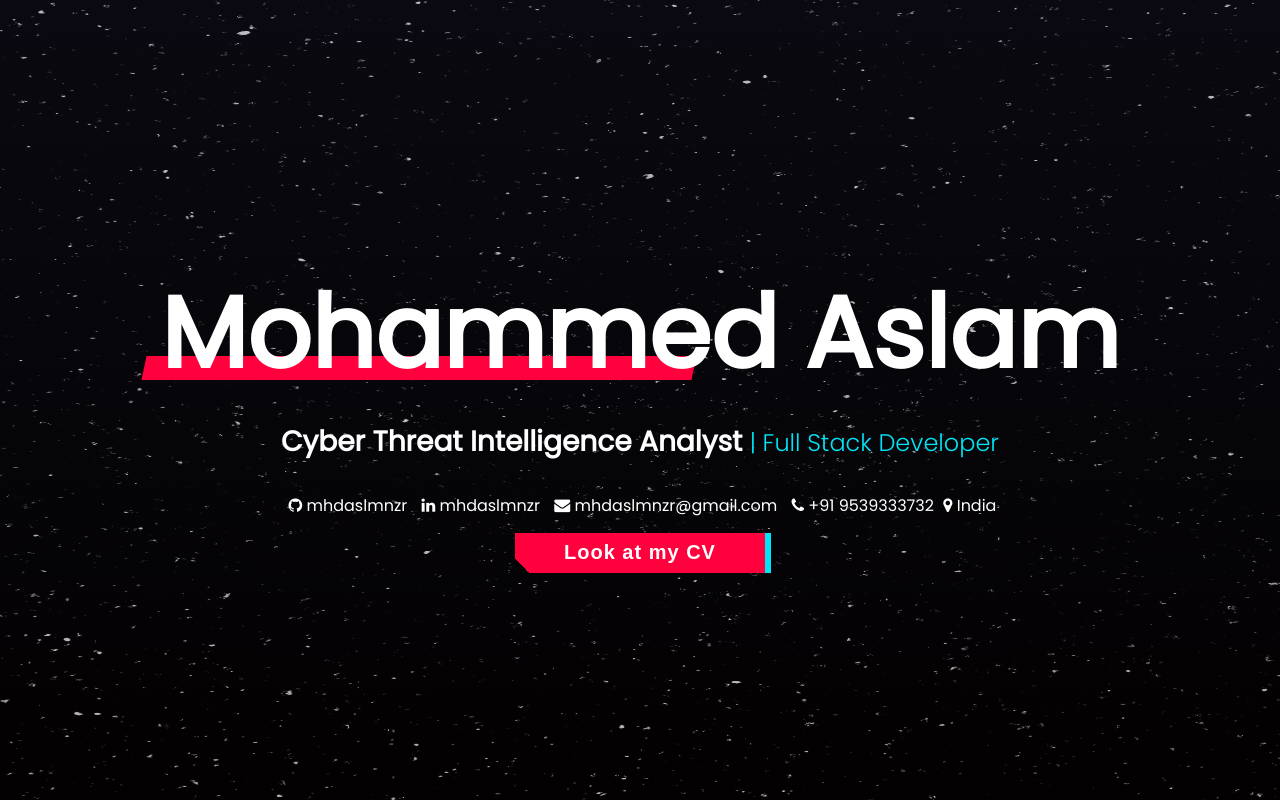
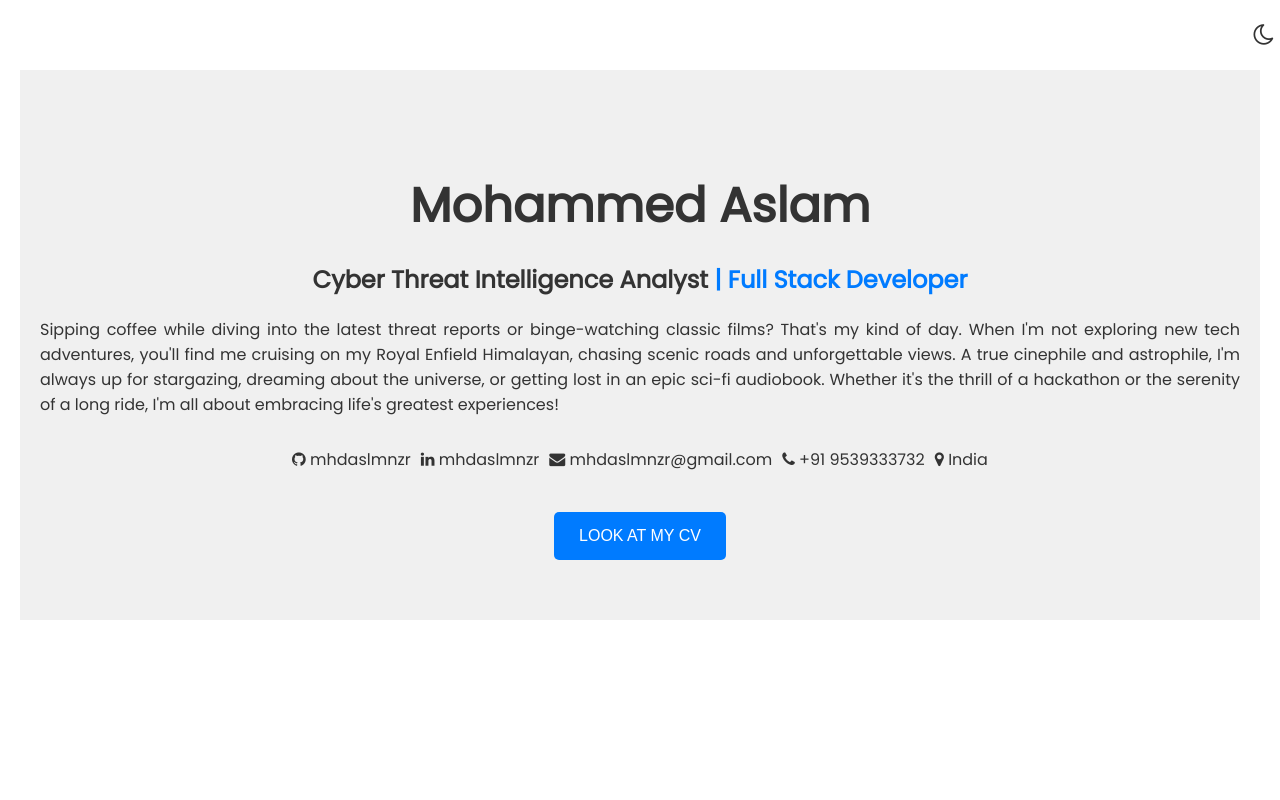
Before and after one commit to mhdaslmnzr/mhdaslmnzr.github.io, a plain HTML site: page index.html in a window 1280 px wide. Drawn offline with Linux system fonts and the light colour scheme.

Commit message:
theme change

```diff
--- a/css/styles.css
+++ b/css/styles.css
@@ -1,205 +1,152 @@
-*{
-    margin: 0;
-    padding: 0;
+:root {
+  --bg-color: #ffffff;
+  --text-color: #333333;
+  --hero-bg-color: #f0f0f0;
+  --accent-color: #007bff;
+  --button-hover-color: #0056b3;
+}
+
+.dark-mode {
+  --bg-color: #2e2e33;
+  --text-color: #d0d0d0;
+  --hero-bg-color: #3a3a3e;
+  --accent-color: #4da3ff;
+  --button-hover-color: #3385ff;
 }
 
 body {
   font-family: 'Poppins', sans-serif;
-    background: #232333;
-    background: linear-gradient(rgba(33, 31, 56, 0.3), rgba(7, 0, 0, 0.3)), url('../images/s.jpg');
-    background-size: cover;
-    color: #FFFFFF;
+  background-color: var(--bg-color);
+  color: var(--text-color);
   margin: 0;
+  padding: 0;
   display: flex;
-    justify-content: center;
+  flex-direction: column;
   align-items: center;
-    height: 100vh;
-    animation: zoomOutBackground 20s infinite alternate;
+  min-height: 100vh;
+  transition: background-color 0.3s, color 0.3s;
+  overflow:hidden;
 }
 
-  .container {
-    text-align: center;
+header {
+  width: 100%;
+  padding: 20px;
+  display: flex;
+  justify-content: flex-end;
 }
 
-  .name {
-    font-size: 100px;
-    font-weight: bold;
-    opacity: 0; /* initially hidden */
-    animation: fadeIn 1s ease forwards; /* animation to make it appear */
-    animation-delay: 0s; /* no delay for name */
-    position: relative;
-    padding: 30px 0 8px;
+#darkModeToggle {
+  background: none;
+  border: none;
+  color: var(--text-color);
+  font-size: 1.5rem;
+  cursor: pointer;
 }
 
-  .name::before {
-    content: "";
-    position: absolute;
-    left: 27%;
-    bottom: 36px;
-    width: 550px;
-    height: 24px;
-    transform: skew(-12deg) translateX(-50%);
-    background: #FF013C;
-    z-index: -1;
-    animation: fadeIn 1s ease forwards; /* animation to make it appear */
-    animation-delay: 0s; /* no delay for name */
+.hero {
+  width: 100%;
+  max-width: 1200px;
+  padding: 60px 20px;
+  background-color: var(--hero-bg-color);
+  text-align: center;
+  color: var(--text-color);
+  transition: background-color 0.3s;
 }
 
-
-
-  .role {
-    display: inline-block;
-    font-size: 28px;
-    font-weight: bold;
-    margin: 5px 0;
-    opacity: 0; /* initially hidden */
-    animation: fadeIn 1s ease forwards; /* animation to make it appear */
-    animation-delay: 1s; /* delay for role */
+.hero h1 {
+  font-size: 3rem;
+  margin-bottom: 10px;
 }
 
-  .role span {
-    color: #00E6F6;
-    font-weight: 100;
-    font-size: 24px;
+.hero h2 {
+  font-size: 1.5rem;
+  margin-bottom: 20px;
 }
 
-  .contact {
+.hero h2 span {
+  color: var(--accent-color);
+}
+
+.hero p {
+  font-size: 1rem;
+  margin-bottom: 30px;
+  text-align: justify;
+}
+
+.button-49 {
+  background-color: var(--accent-color);
+  border: none;
+  color: #ffffff;
+  padding: 15px 25px;
+  font-size: 1rem;
+  cursor: pointer;
+  border-radius: 5px;
+  text-transform: uppercase;
+  transition: background-color 0.3s ease;
   margin-top: 20px;
-    opacity: 0; /* initially hidden */
-    animation: fadeIn 1s ease forwards; /* animation to make it appear */
-    animation-delay: 1.5s; /* delay for contact */
+}
+
+.button-49:hover {
+  background-color: var(--button-hover-color);
+}
+
+.contact-info {
+  display: flex;
+  flex-wrap: wrap;
+  justify-content: center;
+  gap: 10px;
+  margin-bottom: 20px;
 }
 
 .contact-link {
-    display: inline-block; /* Display links in the same line */
-    margin: 5px;
-    color: #FFFFFF;
+  color: var(--text-color);
   text-decoration: none;
-  }
-
-  .location {
-    margin-top: 20px;
-    opacity: 0; /* initially hidden */
-    animation: fadeIn 1s ease forwards; /* animation to make it appear */
+  font-size: 1rem;
+  transition: color 0.3s;
 }
 
 .contact-link:hover {
-    color: #00E6F6;
+  color: var(--accent-color);
 }
 
-  .location:hover{
-    color: #00E6F6;
+@media (max-width: 768px) {
+  .hero h1 {
+    font-size: 2.5rem;
   }
 
-  @keyframes fadeIn {
-    0% { opacity: 0; }
-    100% { opacity: 1; }
+  .hero h2 {
+    font-size: 1.25rem;
   }
 
-
-form{
-    opacity: 0; /* initially hidden */
-    animation: fadeIn 1s ease forwards; /* animation to make it appear */
-    animation-delay: 2s; /* delay for role */
+  .hero p {
+    font-size: 0.875rem;
   }
 
-@keyframes zoomOutBackground {
-  0% {
-      background-size: 100% 100%; /* Initial size */
-  }
-  100% {
-      background-size: 110% 110%; /* Zoomed out size */
+  .button-49 {
+    padding: 12px 20px;
+    font-size: 0.875rem;
   }
 }
 
-.button-49,
-.button-49:after {
-  margin-top: 10px;
-  width: 250px;
-  height: 40px;
-  font-size: 20px;
-  cursor: pointer;
-  background: linear-gradient(45deg, transparent 5%, #FF013C 5%);
-  border: 0;
-  color: #fff;
-  letter-spacing: 1px;
-  font-weight: 700;
-  box-shadow: 6px 0px 0px #00E6F6;
-  outline: transparent;
-  position: relative;
-  -webkit-user-select: none;
-  user-select: none;
-  touch-action: manipulation;
+@media (max-width: 480px) {
+  .hero h1 {
+    font-size: 2rem;
   }
 
-.button-49:after {
-  --slice-0: inset(50% 50% 50% 50%);
-  --slice-1: inset(80% -6px 0 0);
-  --slice-2: inset(50% -6px 30% 0);
-  --slice-3: inset(10% -6px 85% 0);
-  --slice-4: inset(40% -6px 43% 0);
-  --slice-5: inset(80% -6px 5% 0);
-
-  content: 'ALTERNATE TEXT';
-  display: block;
-  position: absolute;
-  top: 0;
-  left: 0;
-  right: 0;
-  bottom: 0;
-  background: linear-gradient(45deg, transparent 3%, #00E6F6 3%, #00E6F6 5%, #FF013C 5%);
-  text-shadow: -3px -3px 0px #F8F005, 3px 3px 0px #00E6F6;
-  clip-path: var(--slice-0);
+  .hero h2 {
+    font-size: 1rem;
   }
 
-.button-49:hover:after {
-  animation: 1s glitch;
-  animation-timing-function: steps(2, end);
+  .hero p {
+    font-size: 0.75rem;
   }
 
-@keyframes glitch {
-  0% {
-    clip-path: var(--slice-1);
-    transform: translate(-20px, -10px);
+  .button-49 {
+    padding: 10px 15px;
+    font-size: 0.75rem;
   }
-  10% {
-    clip-path: var(--slice-3);
-    transform: translate(10px, 10px);
-  }
-  20% {
-    clip-path: var(--slice-1);
-    transform: translate(-10px, 10px);
-  }
-  30% {
-    clip-path: var(--slice-3);
-    transform: translate(0px, 5px);
-  }
-  40% {
-    clip-path: var(--slice-2);
-    transform: translate(-5px, 0px);
-  }
-  50% {
-    clip-path: var(--slice-3);
-    transform: translate(5px, 0px);
-  }
-  60% {
-    clip-path: var(--slice-4);
-    transform: translate(5px, 10px);
-  }
-  70% {
-    clip-path: var(--slice-2);
-    transform: translate(-10px, 10px);
-  }
-  80% {
-    clip-path: var(--slice-5);
-    transform: translate(20px, -10px);
-  }
-  90% {
-    clip-path: var(--slice-1);
-    transform: translate(-10px, 0px);
-  }
-  100% {
-    clip-path: var(--slice-1);
-    transform: translate(0);
+
+  .contact-link {
+    font-size: 0.875rem;
   }
 }
--- a/index.html
+++ b/index.html
@@ -3,28 +3,44 @@
 <head>
   <meta charset="UTF-8">
   <meta name="viewport" content="width=device-width, initial-scale=1.0">
-  <title>Mohammed Aslam</title>
-  <link rel="stylesheet" href="css/styles.css">
-  <link rel="icon" href="images/d.jpg" type="image/jpg" sizes="16x16">
+  <meta name="robots" content="index, follow">
+  <title>Mohammed Aslam - Cyber Threat Intelligence Analyst & Full Stack Developer</title>
+  <meta name="keywords" content="Cyber Threat Intelligence, Full Stack Developer, Portfolio">
+  <meta name="description" content="Welcome to Mohammed Aslam's personal website. Explore my work, projects, and get in touch.">
+  <link rel="icon" href="images/d.jpg" type="image/x-icon" sizes="16x16">
   <link rel="preconnect" href="https://fonts.googleapis.com">
   <link rel="preconnect" href="https://fonts.gstatic.com" crossorigin>
   <link href="https://fonts.googleapis.com/css2?family=Poppins:wght@300;400&display=swap" rel="stylesheet">
+  <link rel="stylesheet" href="css/styles.css">
   <link rel="stylesheet" href="https://cdnjs.cloudflare.com/ajax/libs/font-awesome/4.7.0/css/font-awesome.min.css">
 </head>
 <body>
-  <div class="container">
-    <h1 class="name">Mohammed Aslam</h1>
-    <h2 class="role">Cyber Threat Intelligence Analyst <span> | Full Stack Developer </span></h2>
-    <div class="contact">
-      <a href="https://github.com/mhdaslmnzr" class="contact-link" target="_blank"><i class="fa fa-github" aria-hidden="true"></i> mhdaslmnzr</a>
-      <a href="https://linkedin.com/in/mhdaslmnzr" class="contact-link" target="_blank"><i class="fa fa-linkedin" aria-hidden="true"></i> mhdaslmnzr</a>
+  <header>
+    <button id="darkModeToggle" aria-label="Toggle dark mode">
+      <i class="fa fa-moon-o" aria-hidden="true"></i>
+    </button>
+  </header>
+
+  <main>
+    <section class="hero">
+      <div class="hero-content">
+        <h1>Mohammed Aslam</h1>
+        <h2>Cyber Threat Intelligence Analyst <span>| Full Stack Developer</span></h2>
+        <p>Sipping coffee while diving into the latest threat reports or binge-watching classic films? That's my kind of day. When I'm not exploring new tech adventures, you'll find me cruising on my Royal Enfield Himalayan, chasing scenic roads and unforgettable views. A true cinephile and astrophile, I'm always up for stargazing, dreaming about the universe, or getting lost in an epic sci-fi audiobook. Whether it's the thrill of a hackathon or the serenity of a long ride, I'm all about embracing life's greatest experiences!</p>
+        <div class="contact-info">
+          <a href="https://github.com/mhdaslmnzr" class="contact-link" target="_blank" rel="noopener noreferrer"><i class="fa fa-github" aria-hidden="true"></i> mhdaslmnzr</a>
+          <a href="https://linkedin.com/in/mhdaslmnzr" class="contact-link" target="_blank" rel="noopener noreferrer"><i class="fa fa-linkedin" aria-hidden="true"></i> mhdaslmnzr</a>
           <a href="mailto:mhdaslmnzr@gmail.com" class="contact-link"><i class="fa fa-envelope" aria-hidden="true"></i> mhdaslmnzr@gmail.com</a>
           <a href="tel:+919539333732" class="contact-link"><i class="fa fa-phone" aria-hidden="true"></i> +91 9539333732</a>
-      <a class="location"><i class="fa fa-map-marker" aria-hidden="true"></i> India<a/>
+          <span class="contact-link"><i class="fa fa-map-marker" aria-hidden="true"></i> India</span>
         </div>
         <form action="cv/cv.pdf" method="get" target="_blank">
           <button class="button-49" type="submit">Look at my CV</button>
         </form>
       </div>
+    </section>
+  </main>
+
+  <script src="js/scripts.js"></script>
 </body>
 </html>
--- /dev/null
+++ b/js/scripts.js
@@ -0,0 +1,23 @@
+document.addEventListener('DOMContentLoaded', () => {
+  const darkModeToggle = document.getElementById('darkModeToggle');
+  const body = document.body;
+
+  // Check for saved dark mode preference
+  const isDarkMode = localStorage.getItem('darkMode') === 'true';
+
+  // Set initial mode
+  if (isDarkMode) {
+    body.classList.add('dark-mode');
+    darkModeToggle.innerHTML = '<i class="fa fa-sun-o" aria-hidden="true"></i>';
+  }
+
+  // Toggle dark mode
+  darkModeToggle.addEventListener('click', () => {
+    body.classList.toggle('dark-mode');
+    const isDarkModeNow = body.classList.contains('dark-mode');
+    localStorage.setItem('darkMode', isDarkModeNow);
+    darkModeToggle.innerHTML = isDarkModeNow
+      ? '<i class="fa fa-sun-o" aria-hidden="true"></i>'
+      : '<i class="fa fa-moon-o" aria-hidden="true"></i>';
+  });
+});
```
Also changed, not shown: styles.css (added). Lines whose indentation alone changed are shown as unchanged.
